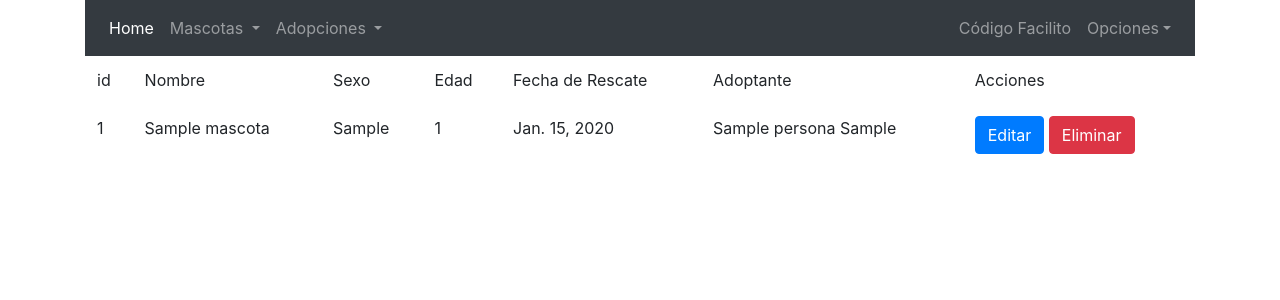
After one commit to lmpizarro/django_facil, a Django app: page /mascota/listar/ in a window 1280 px wide. The commit adds this page. Shown: the top 300 px of the page. Run offline with Django 3.2, Linux system fonts and the light colour scheme; tables that the repository leaves empty hold one stand-in row (values such as "Sample post"); some libraries are stand-ins or nearby versions.

Commit message:
14.- Curso Django - Vistas basadas en funciones actualizar y eliminar

```diff
--- a/adopcion/models.py
+++ b/adopcion/models.py
@@ -11,4 +11,4 @@ class Persona(models.Model):
     domicilio = models.TextField()
 
     def __str__(self):
-        return self.nombre + ' ' + self.apellidos
+        return '{} {}'.format(self.nombre, self.apellidos)
--- a/formsLearn/urls.py
+++ b/formsLearn/urls.py
@@ -19,7 +19,7 @@ from django.contrib.auth.views import logout_then_login
 
 urlpatterns = [
     path('admin/', admin.site.urls),
-    path('', include('mascota.urls')),
+    path('mascota/', include('mascota.urls')),
     path('adopcion/', include('adopcion.urls')),
     path('blog/', include('blog.urls')),
     path('logout/', logout_then_login, name='logout'),
--- a/mascota/models.py
+++ b/mascota/models.py
@@ -8,11 +8,11 @@ class Vacuna(models.Model):
     nombre = models.CharField(max_length=50)
 
     def __str__(self):
-        return self.nombre
+        return '{}'.format(self.nombre)
 
 
 class Mascota(models.Model):
-    folio = models.CharField(max_length=10, primary_key=True)
+    folio = models.CharField(max_length=10)
     nombre = models.CharField(max_length=50)
     sexo   = models.CharField(max_length=10)
     edad_aproximada = models.IntegerField()
@@ -22,4 +22,4 @@ class Mascota(models.Model):
     vacuna = models.ManyToManyField(Vacuna, blank=True)
 
     def __str__(self):
-        return self.nombre
+        return '{}'.format(self.nombre)
--- a/mascota/urls.py
+++ b/mascota/urls.py
@@ -2,13 +2,14 @@
 
 from django.urls import path, include
 
-from .views import index, mascota_view, mascota_crear, mascota_listar
+from .views import index, mascota_view, mascota_edit, mascota_list, mascota_delete
 
 mascota_patterns = ([
     path('', index, name='index'),
-    path('view/', mascota_view, name='mascota_view'),
-    path('listar/', mascota_crear, name='mascota_crear'),
-    path('crear/', mascota_listar, name='mascota_listar')
+    path('nuevo/', mascota_view, name='mascota_crear'),
+    path('listar/', mascota_list, name='mascota_listar'),
+    path('editar/<int:id_mascota>', mascota_edit, name='mascota_editar'),
+    path('eliminar/<int:id_mascota>', mascota_delete, name='mascota_eliminar'),
 ], 'mascota')  # define a namespace
 
 
--- a/mascota/views.py
+++ b/mascota/views.py
@@ -1,5 +1,6 @@
 from django.shortcuts import render, redirect
 from .forms import MascotaForm
+from .models import Mascota
 
 # Create your views here.
 
@@ -24,5 +25,31 @@ def mascota_crear(request):
     pass
 
 
-def mascota_listar(request):
-    pass
+def mascota_list(request):
+    mascota = Mascota.objects.all().order_by('id')
+
+    context = {'mascotas': mascota}
+
+    return render(request, 'mascota/mascota_list.html', context)
+
+
+def mascota_edit(request, id_mascota):
+    mascota = Mascota.objects.get(id=id_mascota)
+
+    if request.method == 'GET':
+        form = MascotaForm(instance=mascota)
+    else:
+        form = MascotaForm(request.POST, instance=mascota)
+        if form.is_valid():
+            form.save()
+        return redirect('mascota:mascota_listar')
+
+    return render(request, 'mascota/mascota_form.html', {'form': form})
+
+
+def mascota_delete(request, id_mascota):
+    mascota = Mascota.objects.get(id=id_mascota)
+    if request.method == 'POST':
+        mascota.delete()
+        return redirect('mascota:mascota_listar')
+    return render(request, 'mascota/mascota_delete.html', {'mascota': mascota})
--- a/templates/base/base.html
+++ b/templates/base/base.html
@@ -14,7 +14,7 @@
 <div class="container">
 
 	{% block navbar %}
-<nav class="navbar navbar-expand-lg navbar-light bg-light">
+<nav class="navbar navbar-expand-lg  bg-dark navbar-dark">
   <button class="navbar-toggler" type="button" data-toggle="collapse" data-target="#navbarTogglerDemo01" aria-controls="navbarTogglerDemo01" aria-expanded="false" aria-label="Toggle navigation">
     <span class="navbar-toggler-icon"></span>
   </button>
--- /dev/null
+++ b/templates/mascota/mascota_list.html
@@ -0,0 +1,45 @@
+{% extends 'base/base.html' %}
+
+{% block content %}
+
+<table class="table table-borderless">
+    <thead>
+        <tr>
+            <td> id </td>
+            <td>Nombre</td>
+            <td>Sexo</td>
+            <td>Edad</td>
+            <td>Fecha de Rescate</td>
+            <td>Adoptante</td>
+            <td>Acciones</td>
+        </tr>
+
+    </thead>
+
+    <tbody>
+        {% if mascotas %}
+        {% for mascota in mascotas%}
+        <tr>
+            <td>{{ mascota.id }}</td>
+            <td>{{ mascota.nombre }}</td>
+            <td>{{ mascota.sexo }}</td>
+            <td>{{ mascota.edad_aproximada }}</td>
+            <td>{{ mascota.fecha_rescate }}</td>
+            <td>{{ mascota.persona.nombre }} {{ mascota.persona.apellidos }}</td>
+            <td>
+                <a class="btn btn-primary" href="{% url 'mascota:mascota_editar' mascota.id %}">Editar</a>
+                <a class="btn btn-danger" href="{% url 'mascota:mascota_eliminar' mascota.id %}">Eliminar</a>
+            </td>
+        </tr>
+
+        {% endfor %}
+
+        {% else %}
+          <h1> No hay registro de mascotas</h1>
+        {% endif %}
+
+    </tbody>
+
+</table>
+
+{% endblock %}
```
Also changed, not shown: templates/mascota/mascota_delete.html (added, +18 -0 lines).
